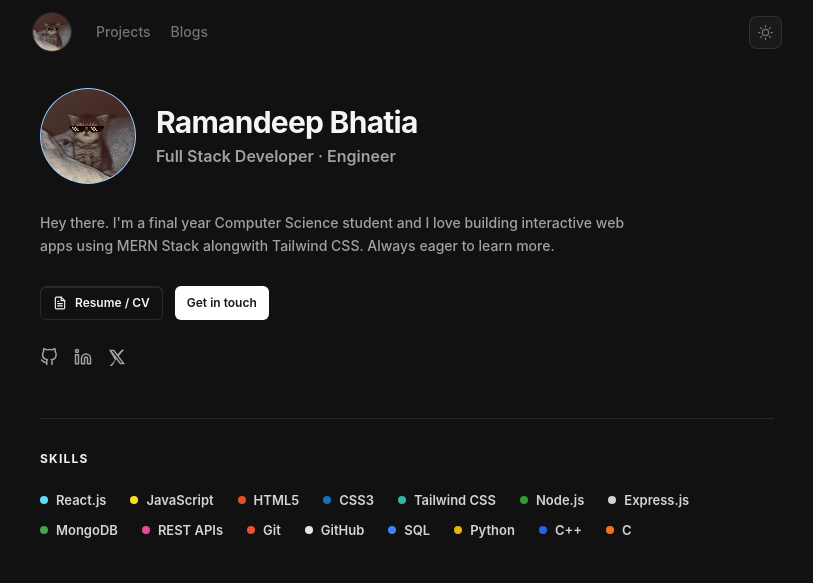
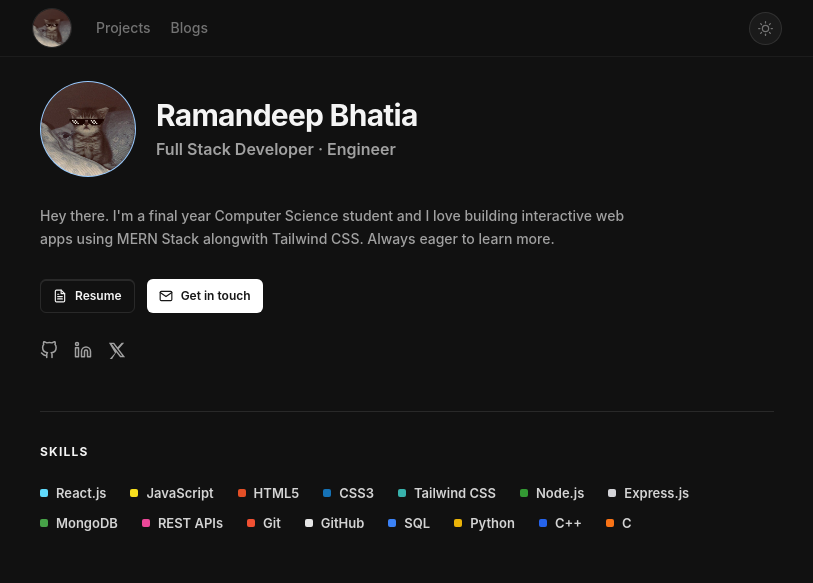
Before and after one commit to ramanbhatia3/portfolio, a React (Vite) app: page / in a window 1280 px wide. Shown: the top 583 px of the page, without its empty margins (233-1046 px from the left). Built offline with nearby package versions, Linux system fonts and the light colour scheme.

Commit message:
feat: enhance navbar frosted glass layout, fix direct Gmail link, refine UI elements, and sync GitHub calendar themes

```diff
--- a/src/App.jsx
+++ b/src/App.jsx
@@ -11,9 +11,8 @@
   return (
     <Router>
       <div className="min-h-screen bg-white dark:bg-[#111111] text-neutral-900 dark:text-neutral-100 transition-colors duration-300">
+        <Navbar />
         <div className="max-w-[750px] mx-auto w-[92%]">
-          <Navbar />
-
           <main className="px-2 pb-20">
             <Routes>
               <Route
--- a/src/components/Hero.jsx
+++ b/src/components/Hero.jsx
@@ -1,9 +1,9 @@
-import { FiFileText, FiGithub, FiLinkedin } from 'react-icons/fi';
+import { FiFileText, FiGithub, FiLinkedin, FiMail } from 'react-icons/fi';
 import { GitHubCalendar } from 'react-github-calendar';
 
 const SkillItem = ({ color, name }) => (
     <div className="flex items-center gap-2">
-        <div className="w-2 h-2 rounded-sm" style={{ backgroundColor: color }}></div>
+        <div className="w-2 h-2 rounded-xs" style={{ backgroundColor: color }}></div>
         <span className="text-sm font-semibold text-[13px] text-neutral-700 dark:text-neutral-300">{name}</span>
     </div>
 );
@@ -43,18 +43,17 @@
                 </div>
             </div>
 
-
             <p className='text-[14px] font-medium text-neutral-600 dark:text-neutral-400 leading-relaxed mt-2 max-w-[600px]'>
                 Hey there. I'm a final year Computer Science student and I love building interactive web apps using MERN Stack alongwith Tailwind CSS. Always eager to learn more.
             </p>
 
-
             <div className='flex flex-col sm:flex-row gap-3 mt-2'>
                 <a href="#" className='inline-flex items-center justify-center gap-2 px-3 py-2 rounded-md text-xs font-semibold border border-black/10 dark:border-white/10 text-neutral-900 dark:text-neutral-100 hover:bg-neutral-100 dark:hover:bg-neutral-800 transition-colors shadow-[inset_0_1px_0_rgba(255,255,255,0.1)]'>
                     <FiFileText size={14} />
-                    Resume / CV
+                    Resume
                 </a>
-                <a href="mailto:bhatia3r@gmail.com" className='inline-flex items-center justify-center gap-2 px-3 py-2 rounded-md text-xs font-semibold bg-neutral-900 text-white dark:bg-white dark:text-neutral-900 hover:opacity-75 transition-opacity shadow-[inset_0_1px_0_rgba(255,255,255,0.1)]'>
+                <a href="https://mail.google.com/mail/?view=cm&fs=1&to=bhatia3r@gmail.com" target="_blank" rel="noreferrer" className='inline-flex items-center justify-center gap-2 px-3 py-2 rounded-md text-xs font-semibold bg-neutral-900 text-white dark:bg-white dark:text-neutral-900 hover:opacity-75 transition-opacity shadow-[inset_0_1px_0_rgba(255,255,255,0.1)]'>
+                    <FiMail size={14} />
                     Get in touch
                 </a>
             </div>
@@ -84,13 +83,13 @@
                 </div>
             </div>
 
-
             <div className='mt-8 pt-8 border-t border-black/10 dark:border-white/10'>
                 <p className='text-xs font-bold text-neutral-900 dark:text-neutral-100 uppercase tracking-widest mb-6'>
                     GitHub Contributions
                 </p>
 
-                <div className='w-full flex justify-center sm:hidden'>
+                {/* Mobile Light Mode */}
+                <div className='w-full flex justify-center sm:hidden dark:hidden'>
                     <GitHubCalendar
                         username="ramanbhatia3"
                         colorScheme="light"
@@ -101,7 +100,32 @@
                     />
                 </div>
 
-                <div className='w-full hidden sm:flex justify-center'>
+                {/* Mobile Dark Mode */}
+                <div className='w-full hidden dark:flex dark:sm:hidden justify-center'>
+                    <GitHubCalendar
+                        username="ramanbhatia3"
+                        colorScheme="dark"
+                        blockSize={8}
+                        blockMargin={5}
+                        fontSize={10}
+                        transformData={(data) => data.slice(-150)}
+                    />
+                </div>
+
+                {/* Desktop Light Mode */}
+                <div className='w-full hidden sm:flex dark:hidden justify-center'>
+                    <GitHubCalendar
+                        username="ramanbhatia3"
+                        colorScheme="light"
+                        blockSize={10}
+                        blockMargin={5}
+                        fontSize={10}
+                        transformData={(data) => data.slice(-300)}
+                    />
+                </div>
+
+                {/* Desktop Dark Mode */}
+                <div className='w-full hidden dark:sm:flex justify-center'>
                     <GitHubCalendar
                         username="ramanbhatia3"
                         colorScheme="dark"
--- a/src/components/Navbar.jsx
+++ b/src/components/Navbar.jsx
@@ -1,10 +1,11 @@
-import { Link } from 'react-router-dom'
-import { FiMenu, FiX } from 'react-icons/fi';
-import ThemeToggle from './ThemeToggle'
+import { Link } from 'react-router-dom';
+import ThemeToggle from './ThemeToggle';
 
 const Navbar = () => {
     return (
-        <nav className='flex items-center justify-between py-3'>
+        <nav className='sticky top-0 z-50 bg-white/80 dark:bg-[#111111]/80 backdrop-blur-lg py-2 border-b border-transparent dark:border-white/5 transition-colors duration-300'>
+
+            <div className="max-w-[750px] mx-auto w-[92%] flex items-center justify-between">
 
                 <div className='flex items-center gap-6'>
                     <Link to="/" className='flex items-center'>
@@ -20,9 +21,9 @@
                 <div>
                     <ThemeToggle />
                 </div>
-
+            </div>
         </nav>
     )
 }
 
-export default Navbar
+export default Navbar;
--- a/src/components/ThemeToggle.jsx
+++ b/src/components/ThemeToggle.jsx
@@ -16,7 +16,7 @@
     }, [isDark])
 
     return (
-        <button onClick={() => setIsDark(!isDark)} className='p-2 font-medium text-neutral-500 bg-neutral-100 dark:bg-[#1a1a1a] rounded-lg hover:bg-neutral-200 dark:hover:bg-[#222] transition-colors border border-[#111]/10 dark:border-white/10' >{isDark ? <FiSun size={15} /> : <FiMoon size={15} />}</button>
+        <button onClick={() => setIsDark(!isDark)} className='p-2 font-medium text-neutral-500 bg-neutral-100 dark:bg-[#1a1a1a] rounded-full cursor-pointer hover:bg-neutral-200 dark:hover:bg-[#222] transition-colors border border-[#111]/10 dark:border-white/10' >{isDark ? <FiSun size={15} /> : <FiMoon size={15} />}</button>
     )
 }
 
```
Also changed, not shown: 1 other file (tests, documents, lock files or other folders). Lines whose indentation alone changed are shown as unchanged.
